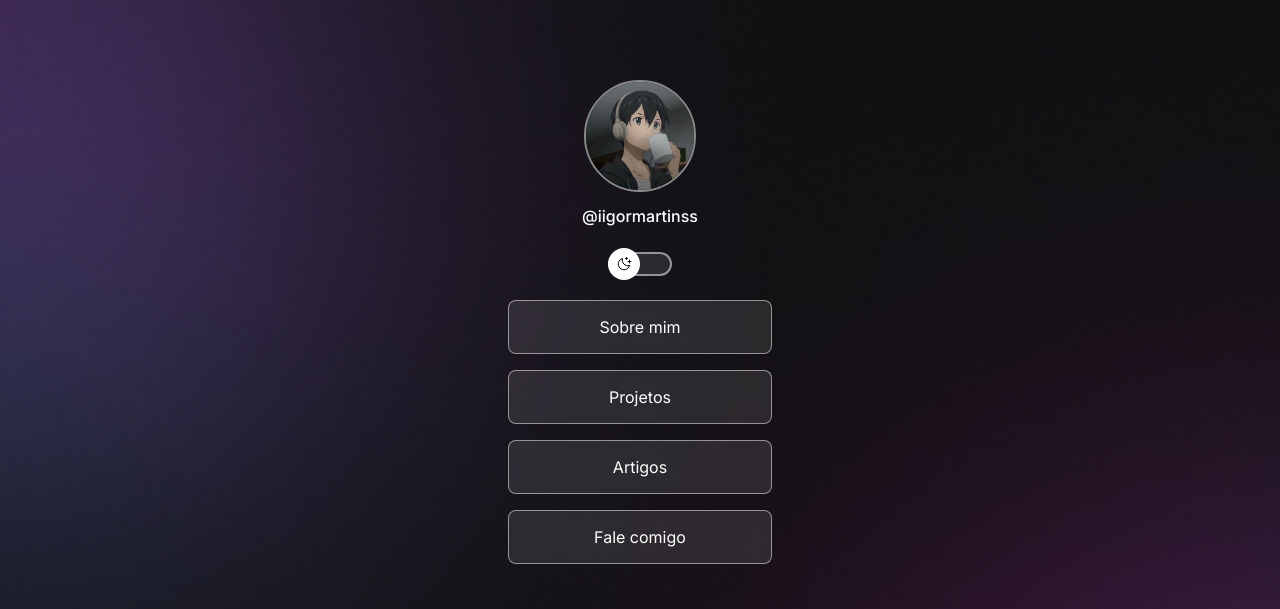
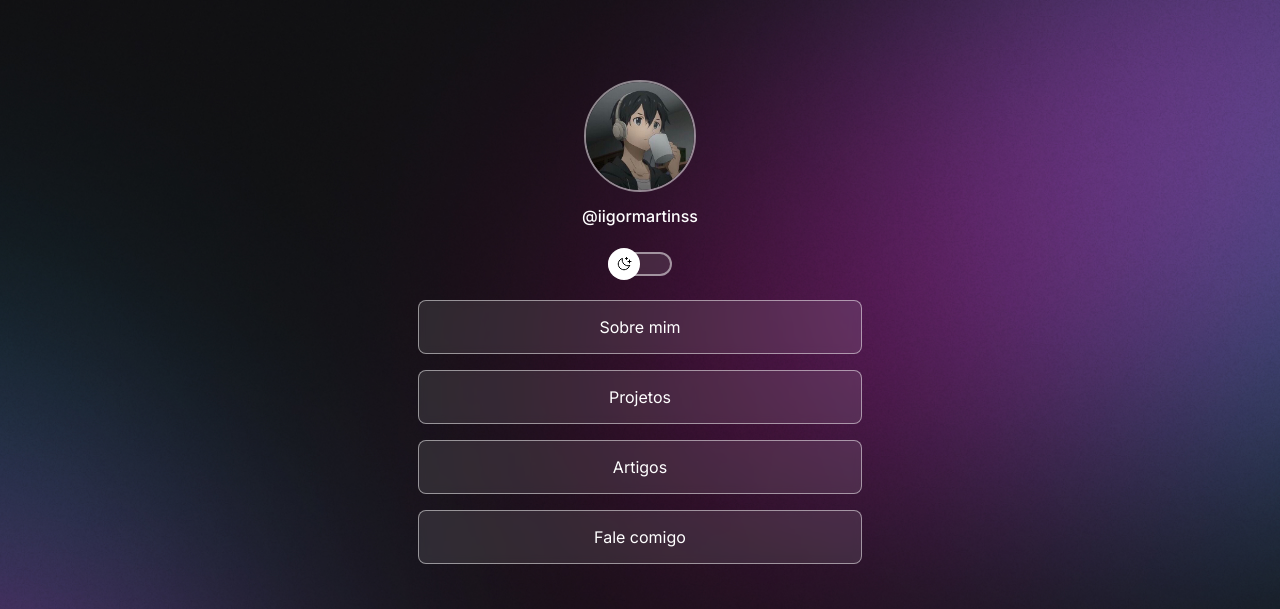
Before and after one commit to KMRTNS/discover, a plain HTML site: page index.html in a window 1280 px wide. Shown: the top 609 px of the page. Drawn offline with nearby package versions, Linux system fonts and the light colour scheme.

Commit message:
add readme

```diff
--- a/style.css
+++ b/style.css
@@ -28,6 +28,7 @@
 
 body {
   background: var(--bg-url) no-repeat top center/cover;
+  height: 100vh;
 }
 
 body * {
@@ -37,9 +38,10 @@ body * {
 
 .container {
   margin: 56px auto 32px;
+  max-width: 540px;
   padding: 0 24px;
   text-align: center;
-  width: 360px;
+  width: 100%;
 }
 
 .wrapper {
@@ -141,3 +143,13 @@ ul li a:hover {
 footer {
   font-size: 14px;
 }
+
+@media (min-width: 700px) {
+  :root {
+    --bg-url: url(./assets/bg-desktop.jpg);
+  }
+
+  .light {
+    --bg-url: url(./assets/bg-desktop-light.jpg);
+  }
+}
```
Also changed, not shown: 1 other file.
